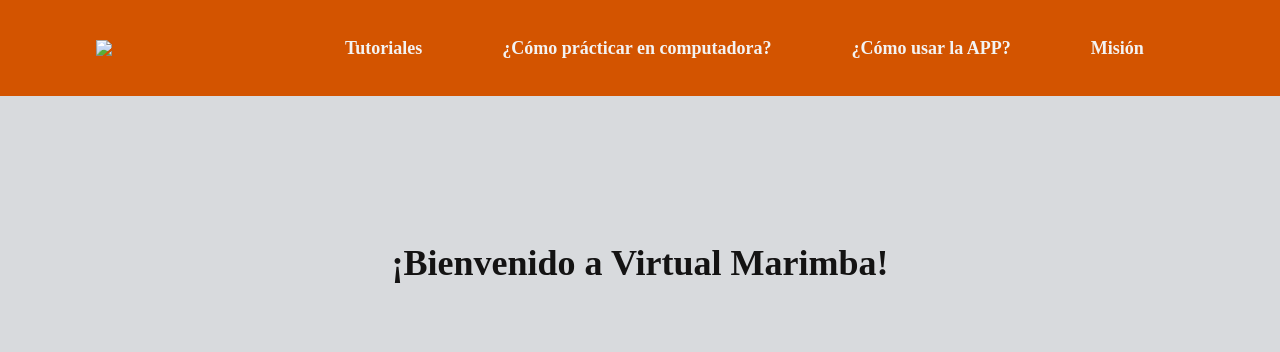
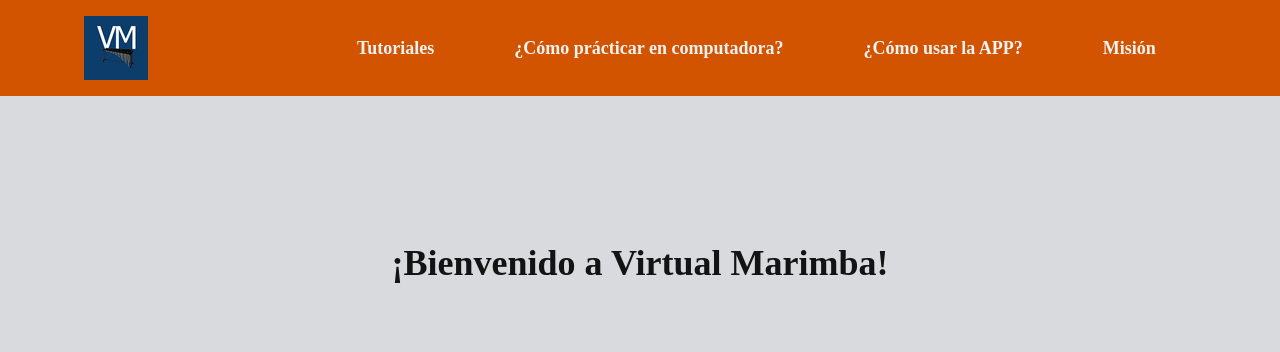
Before and after one commit to marcocab1/menuR, a plain HTML site: page index.html in a window 1280 px wide. Shown: the top 352 px of the page. Drawn offline with Linux system fonts and the light colour scheme.

Commit message:
Update index.html

```diff
--- a/index.html
+++ b/index.html
@@ -10,7 +10,7 @@
     <header>
       <nav>
 
-            <a class="logo"><img src="./assets/images/icon.png"  ></a>
+            <a class="logo"><img src="./icon.png"  ></a>
 
             <ul class="enlaces-menu">
                 <li><a href="/vm/tutoriales.html">Tutoriales</a></li>
```
